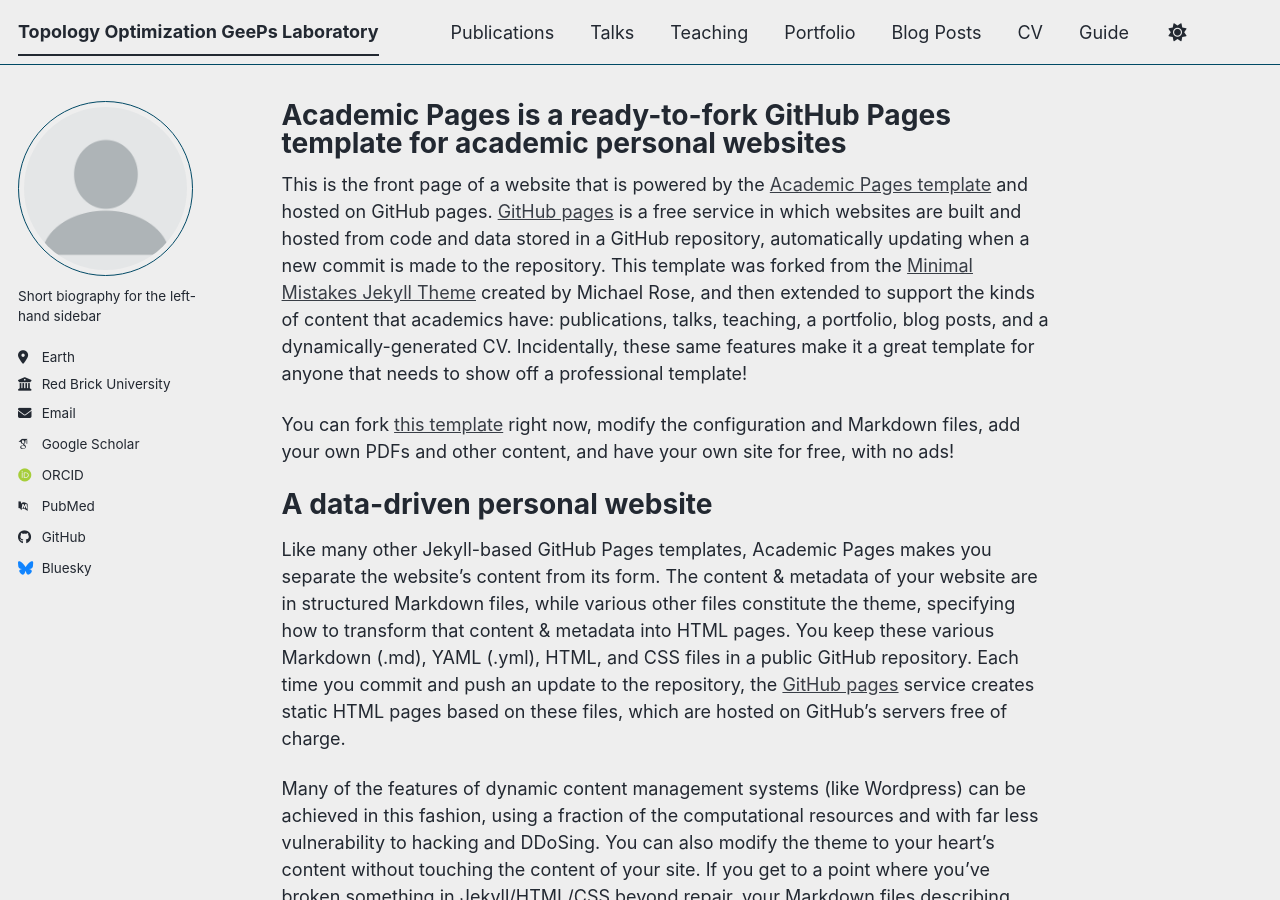
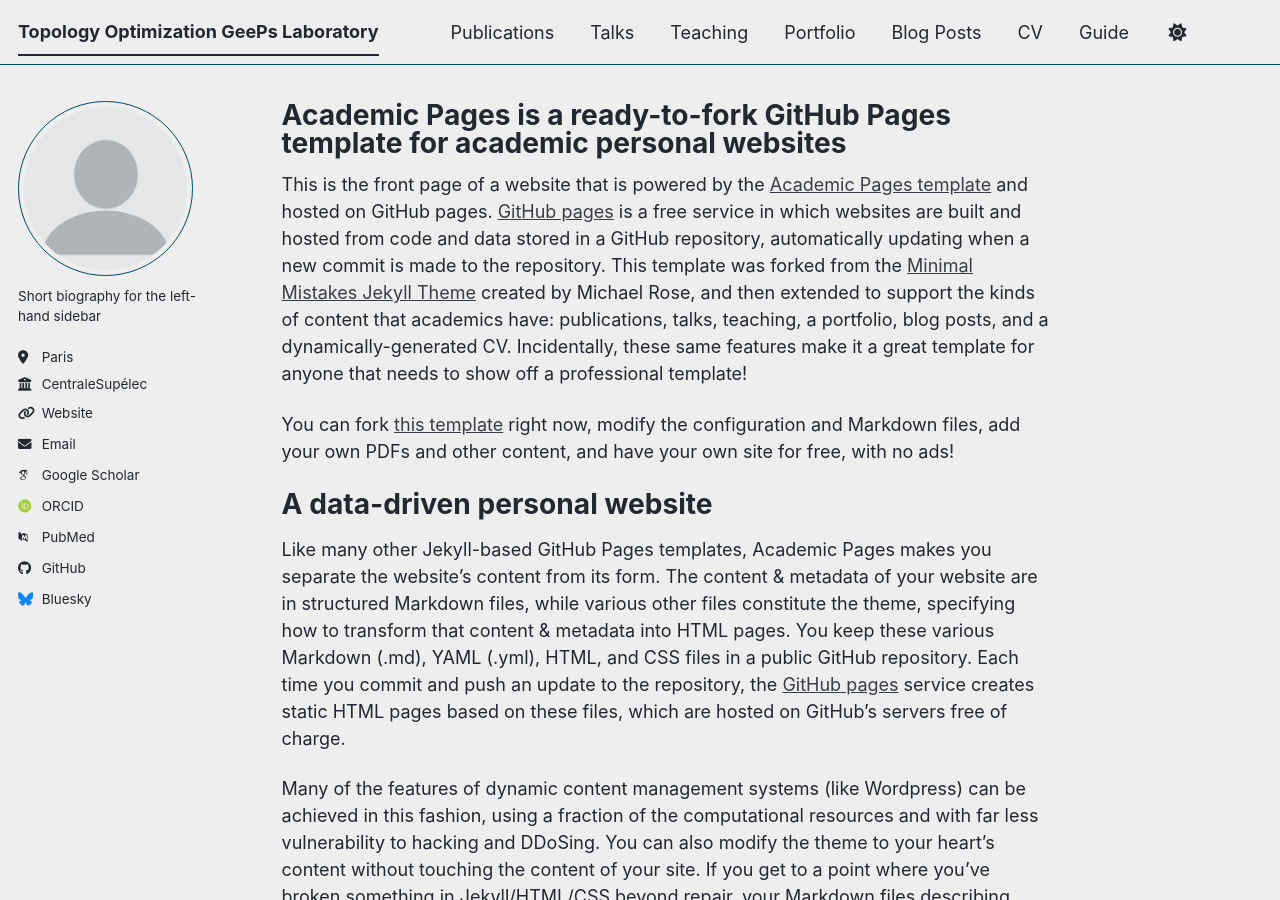
Before and after one commit to mayahagehassan/TopoGeePs.github.io, a Jekyll site: the page built from _pages/about.md, in a window 1280 px wide and 900 px high. Built offline with Jekyll 4.4.1, drawn with Linux system fonts in a browser that asks for light colours; some web fonts are replaced; a script bundle is joined from its source files by our own code; library files that are not in the unit come from our copies.

```diff
--- a/_config.yml
+++ b/_config.yml
@@ -24,14 +24,14 @@ repository               : "academicpages/academicpages.github.io"
 author:
   # Biographic information
   avatar           : "profile.png"
-  Contributors     : "Théodore Cherrière
-                      Maya Hage Hassan"
-  pronouns         : # example: "she/her"
+  Contributors     : "Maya Hage Hassan
+                      Théodore Cherrière"
+  # pronouns         : # example: "she/her"
   bio              : "Short biography for the left-hand sidebar"
-  location         : "Earth"
-  employer         : "Red Brick University"
-  uri              : # URL
-  email            : "none@example.org"
+  location         : "Paris"
+  employer         : "CentraleSupélec"
+  uri              : https://www.centralesupelec.fr/chercheurs/maya-hage-hassan
+  email            : "maya.hage-hassan@centralesupelec.fr, theodore.cherriere@centralesupelec.fr"
 
   # Academic websites
   academia         : # URL
```
